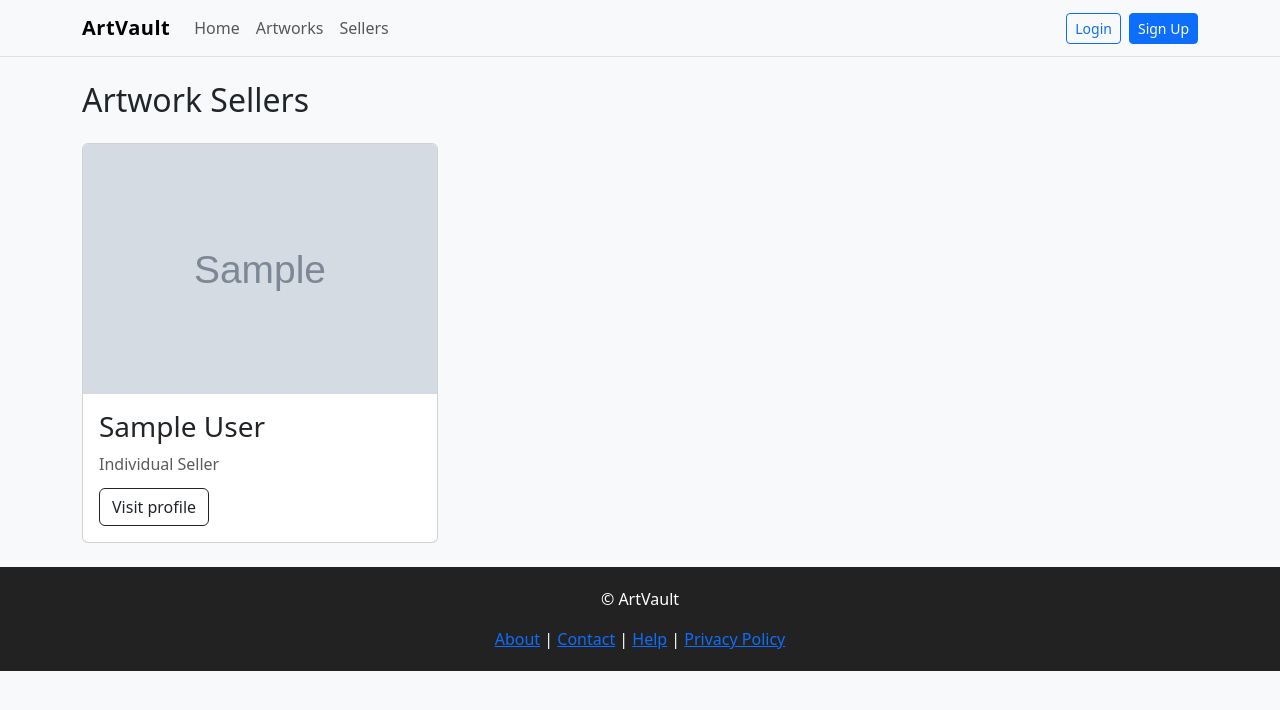
After one commit to Alexander-HR/ArtVault, a Django app: page /sellers/ in a window 1280 px wide. The commit adds this page. Shown: the top 710 px of the page. Run offline with Django 5.2, Linux system fonts and the light colour scheme; tables that the repository leaves empty hold one stand-in row (values such as "Sample post"); grey boxes marked "Sample" are stand-in pictures.

Commit message:
Added list of sellers, connected to navigation bar and seller profile

```diff
--- a/accounts/urls.py
+++ b/accounts/urls.py
@@ -1,6 +1,6 @@
 from django.contrib.auth.views import LoginView, LogoutView
 from django.urls import path
-from .views import profile_view, seller_profile
+from .views import profile_view, seller_profile, seller_list
 from . import views
 
 urlpatterns = [
@@ -8,5 +8,6 @@ urlpatterns = [
     path('login', LoginView.as_view(template_name='accounts/login.html'), name='login'),
     path('logout', LogoutView.as_view(), name='logout'),
     path("profile/", profile_view, name="profile"),
+    path("sellers/", views.seller_list, name="sellers"),
     path("sellers/<int:seller_id>/", seller_profile, name="seller_profile"),
 ]
--- a/accounts/views.py
+++ b/accounts/views.py
@@ -3,7 +3,7 @@ from django.contrib.auth.decorators import login_required
 from django.shortcuts import render, redirect
 
 from .forms import ProfileForm
-from .models import Profile
+from .models import Profile, Seller
 
 from django.contrib.auth.forms import UserCreationForm
 from django.shortcuts import render
@@ -61,6 +61,13 @@ def seller_profile(request, seller_id):
         "seller": seller,
         "artworks": artworks,
     })
+
+def seller_list(request):
+    sellers = Seller.objects.all()
+
+    return render(request, "accounts/seller_list.html", {
+        "sellers": sellers,
+    })
     return render(
         request,
         "accounts/seller_profile.html",
--- a/artvault/urls.py
+++ b/artvault/urls.py
@@ -12,6 +12,7 @@ urlpatterns = [
     path("", views.home, name="home"),
     path("", include("accounts.urls")),
     path("artworks/", include("artworks.urls")),
+
 ]
 
 if settings.DEBUG:
--- /dev/null
+++ b/templates/accounts/seller_list.html
@@ -0,0 +1,28 @@
+{% extends "base.html" %}
+{% load static %}
+
+{% block content %}
+    <h2 class="mb-4">Artwork Sellers</h2>
+    <div class="row">
+            {% for seller in sellers %}
+            <div class="col-md-4 mb-4">
+                <div class="card h-100">
+                    <img src="{% static seller.logo %}" class="card-img-top artwork-thumbnail" alt="{{ seller.user.get_full_name }}">
+
+                    <div class="card-body">
+                        <h3 class="card-title">{{seller.user.get_full_name }}</h3>
+
+                        <p class="text-muted mb-1">
+                            {% if seller.type == "gallery" %}
+                            Gallery
+                        {% elif seller.type == "individual" %}
+                            Individual Seller
+                        {% endif %} </p>
+
+                        <a class="btn btn-outline-dark mt-2" href="{% url 'seller_profile' seller.id %}">Visit profile</a>
+                    </div>
+                </div>
+            </div>
+    {% endfor %}
+    </div>
+{% endblock %}
--- a/templates/partials/navbar.html
+++ b/templates/partials/navbar.html
@@ -19,7 +19,7 @@
                 </li>
 
                 <li class="nav-item">
-                    <a class="nav-link" href="#">Sellers</a>
+                    <a class="nav-link" href={% url 'sellers' %}>Sellers</a>
                 </li>
 
                 {% if user.is_authenticated %}
```
